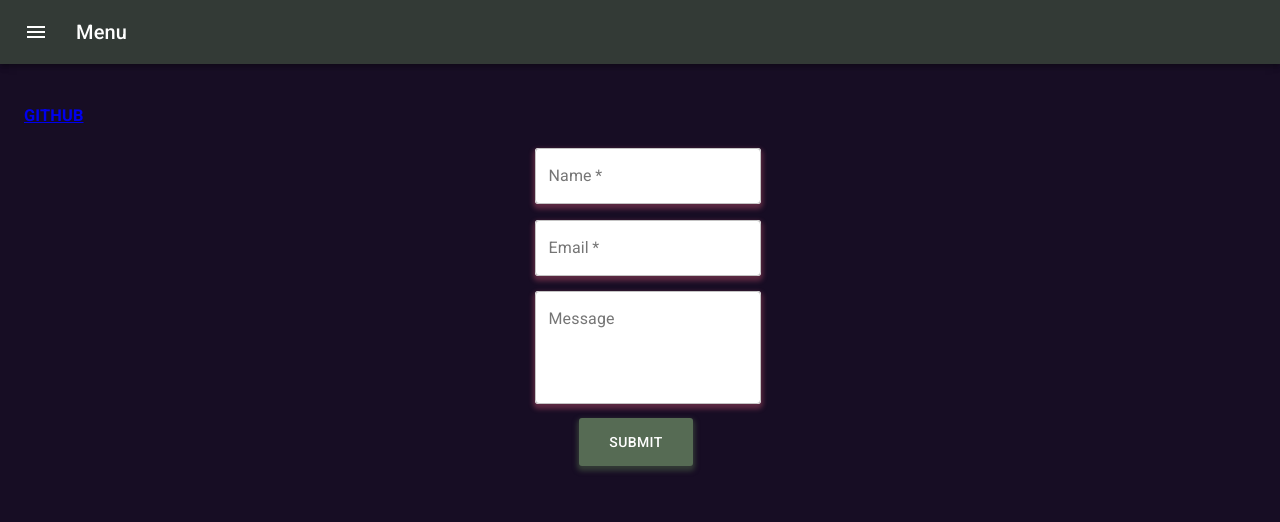
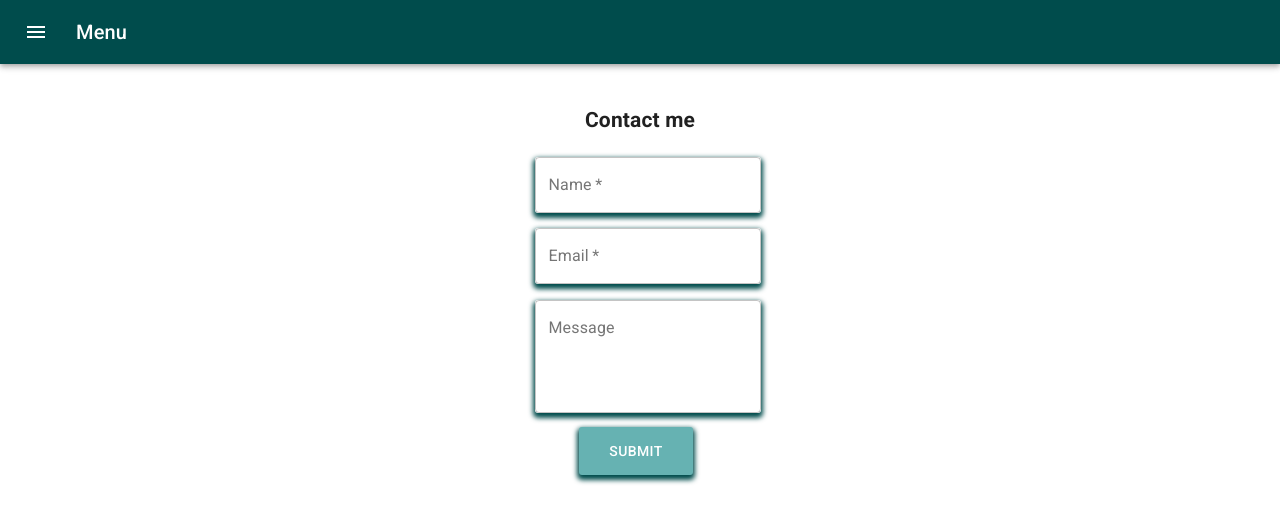
Before and after one commit to BitterBlue22/porftfolio-site, a React (Create React App) app in the folder portfolio-site/: page /contact-me in a window 1280 px wide. Shown: the top 522 px of the page. Built offline with nearby package versions, Linux system fonts and the light colour scheme.

Commit message:
adds some colour

```diff
--- a/portfolio-site/src/App.css
+++ b/portfolio-site/src/App.css
@@ -5,3 +5,9 @@ body {
   text-decoration: none;
   color: black;
 }
+
+.page {
+  display: flex;
+  flex-direction: column;
+  align-items: center;
+}
--- a/portfolio-site/src/components/AboutMe.jsx
+++ b/portfolio-site/src/components/AboutMe.jsx
@@ -1,7 +1,11 @@
 import React from "react";
 
 const AboutMe = () => {
-  return <article></article>;
+  return (
+    <section className="page">
+      <h2>A little about me</h2>
+    </section>
+  );
 };
 
 export default AboutMe;
--- a/portfolio-site/src/components/ContactMe.jsx
+++ b/portfolio-site/src/components/ContactMe.jsx
@@ -3,12 +3,10 @@ import FormPropsTextFields from "./re-useable/Form";
 
 const ContactMe = () => {
   return (
-    <form>
-      <h3>
-        <a href="https://github.com/BitterBlue22">GITHUB</a>
-      </h3>
+    <section className="page">
+      <h2>Contact me</h2>
       <FormPropsTextFields />
-    </form>
+    </section>
   );
 };
 
--- a/portfolio-site/src/components/Home.jsx
+++ b/portfolio-site/src/components/Home.jsx
@@ -2,7 +2,7 @@ import React from "react";
 
 const Home = () => {
   return (
-    <section>
+    <section className="page">
       <h2>Welcome!</h2>
     </section>
   );
--- a/portfolio-site/src/components/Projects.jsx
+++ b/portfolio-site/src/components/Projects.jsx
@@ -3,9 +3,12 @@ import SimpleExpansionPanel from "./re-useable/Accordion";
 
 const Projects = () => {
   return (
-    <section>
+    <section className="page">
       <h2>Coding projects</h2>
       <SimpleExpansionPanel />
+      <h3>
+        <a href="https://github.com/BitterBlue22">GITHUB</a>
+      </h3>
     </section>
   );
 };
--- a/portfolio-site/src/components/re-useable/Accordion.jsx
+++ b/portfolio-site/src/components/re-useable/Accordion.jsx
@@ -7,26 +7,26 @@ import Typography from "@material-ui/core/Typography";
 import ExpandMoreIcon from "@material-ui/icons/ExpandMore";
 
 const StyledExpansionPanel = styled(ExpansionPanel)({
-  background: "#566b54",
+  background: "#008080",
   border: 0,
   borderRadius: 3,
-  boxShadow: "0 3px 5px 2px #333a36",
+  boxShadow: "0 3px 5px 2px #004c4c",
   color: "white",
   padding: "0 30px",
   width: "100%",
 });
 const StyledExpansionPanelDetails = styled(ExpansionPanelDetails)({
-  background: "#9bb6b8",
+  background: "radial-gradient(#ffffff, #b2d8d8	)",
   border: 0,
   borderRadius: 3,
-  boxShadow: "0 3px 5px 2px #333a36",
-  color: "white",
+
+  color: "#004c4c",
   padding: "20px",
   width: "100%",
   margin: "0 0 20px",
 });
 const StyledExpansionPanelSummary = styled(ExpansionPanelSummary)({
-  background: "##566b54",
+  background: "#66b2b2",
   border: 0,
   borderRadius: 3,
 
--- a/portfolio-site/src/components/re-useable/Form.jsx
+++ b/portfolio-site/src/components/re-useable/Form.jsx
@@ -7,7 +7,8 @@ const StyledTextField = styled(TextField)({
   background: "white",
   border: 0,
   borderRadius: 3,
-  boxShadow: "0 3px 5px 2px rgba(255, 105, 135, .3)",
+
+  boxShadow: "0 3px 5px 2px #004c4c",
   color: "white",
   margin: "1ch",
   width: "100%",
@@ -15,16 +16,16 @@ const StyledTextField = styled(TextField)({
 });
 
 const StyledButton = styled(Button)({
-  background: "#566b54",
+  background: "#66b2b2",
   border: 0,
   borderRadius: 3,
-  boxShadow: "0 3px 5px 2px #333a36",
+  boxShadow: "0 3px 5px 2px #004c4c",
   color: "white",
   height: 48,
   padding: "0 30px",
   margin: "10px",
   "&:hover": {
-    background: "#333a36",
+    background: "	#008080",
   },
 });
 
--- a/portfolio-site/src/components/re-useable/Navigation.jsx
+++ b/portfolio-site/src/components/re-useable/Navigation.jsx
@@ -19,8 +19,7 @@ import ChevronRightIcon from "@material-ui/icons/ChevronRight";
 import ListItem from "@material-ui/core/ListItem";
 import ListItemIcon from "@material-ui/core/ListItemIcon";
 import ListItemText from "@material-ui/core/ListItemText";
-import InboxIcon from "@material-ui/icons/MoveToInbox";
-import MailIcon from "@material-ui/icons/Mail";
+
 import { Router, Link } from "@reach/router";
 import Home from "../Home";
 import AboutMe from "../AboutMe";
@@ -32,17 +31,18 @@ const drawerWidth = 240;
 const useStyles = makeStyles((theme) => ({
   root: {
     display: "flex",
-    backgroundColor: "#170d24",
+    backgroundColor: "#ffffff",
     width: "100%",
     height: "100%",
     position: "fixed",
+    overflow: "scroll",
   },
   appBar: {
     transition: theme.transitions.create(["margin", "width"], {
       easing: theme.transitions.easing.sharp,
       duration: theme.transitions.duration.leavingScreen,
     }),
-    backgroundColor: "#333a36",
+    backgroundColor: "#004c4c",
   },
   appBarShift: {
     width: `calc(100% - ${drawerWidth}px)`,
@@ -65,7 +65,9 @@ const useStyles = makeStyles((theme) => ({
   },
   drawerPaper: {
     width: drawerWidth,
-    backgroundColor: "#566b54",
+
+    border: "none",
+    backgroundColor: "#bb9b49 ",
   },
   drawerHeader: {
     display: "flex",
```
